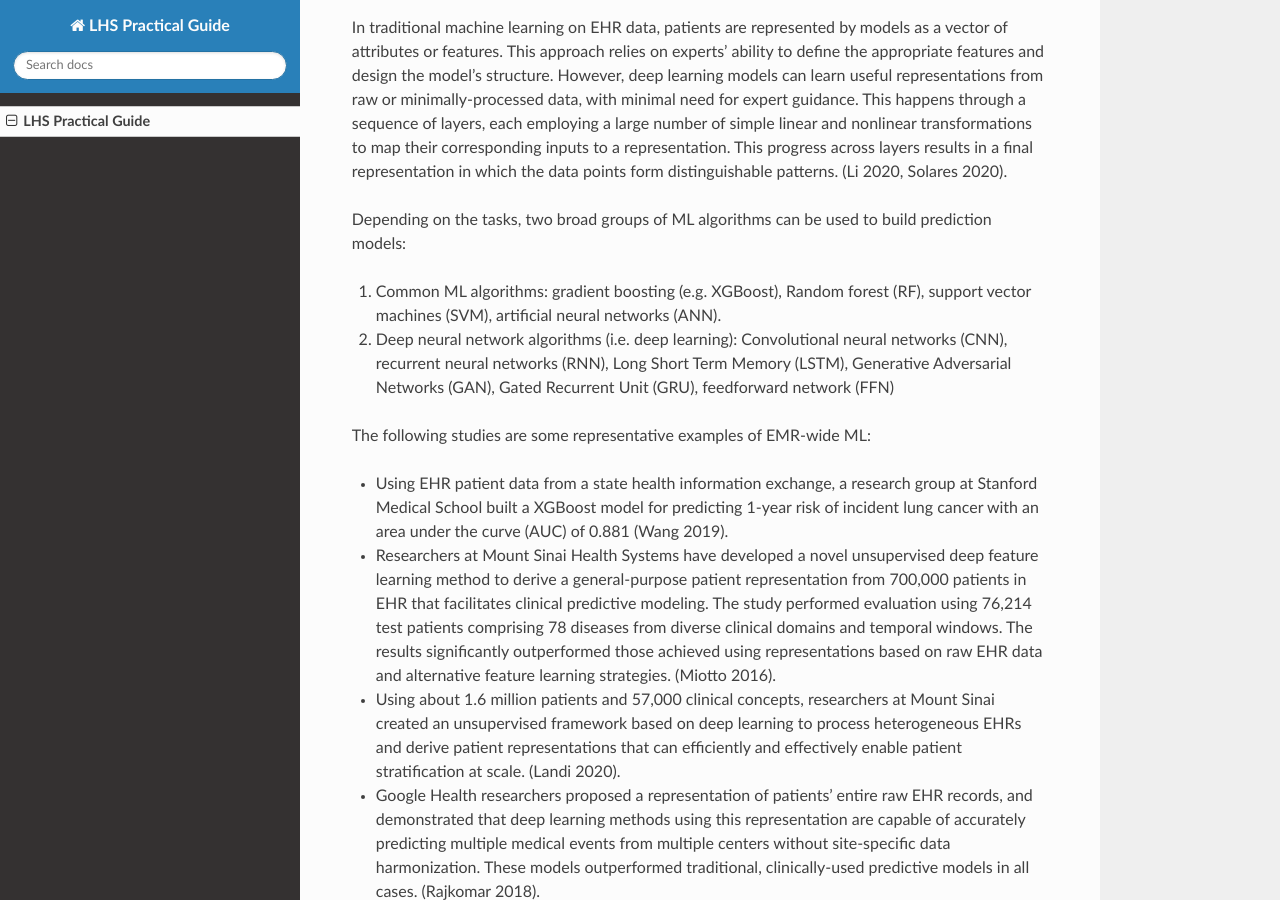
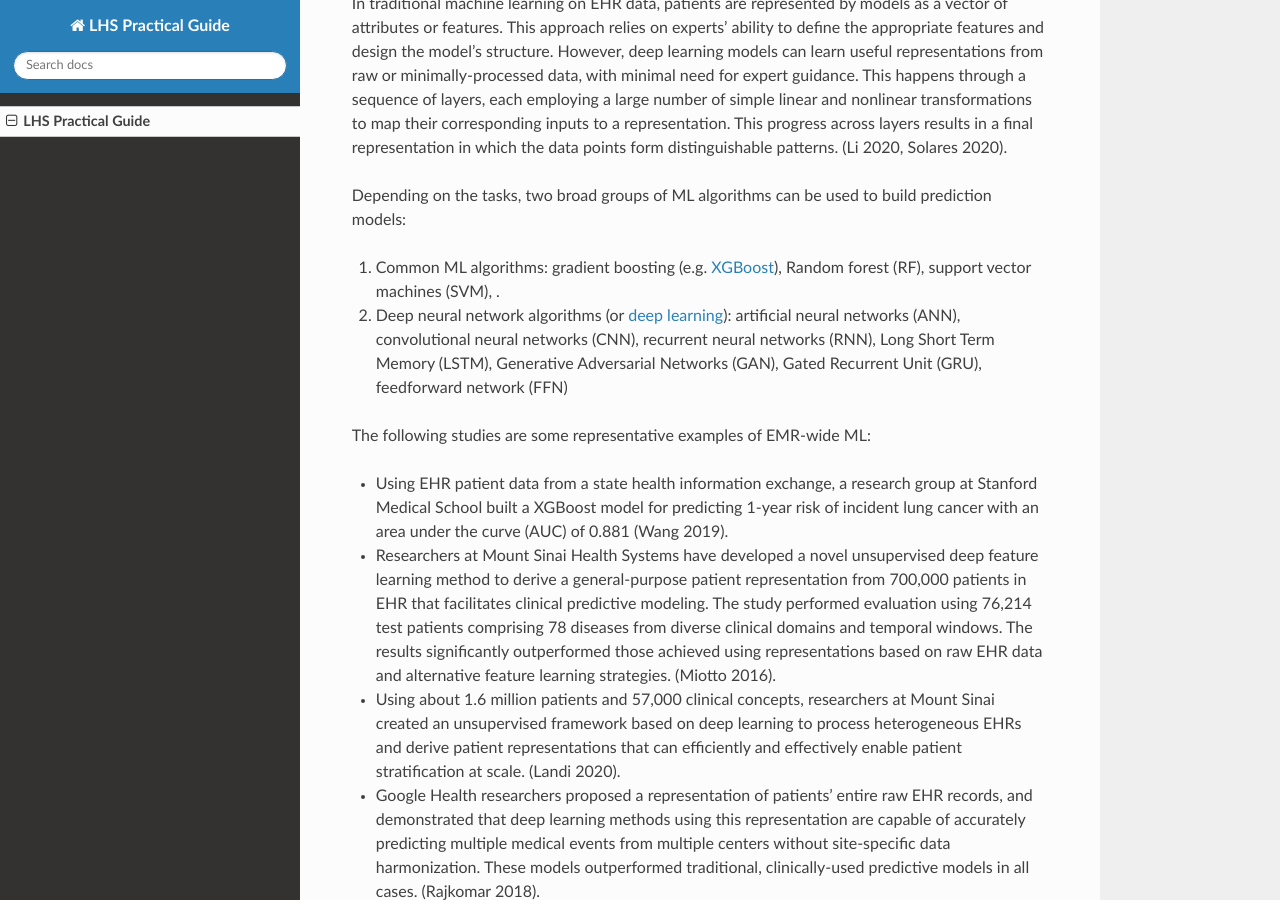
Before and after one commit to lhs-open/lhs-guide, an MkDocs documentation site: the page built from docs/index.md, in a window 1280 px wide and 900 px high, scrolled down 31120 px. Built offline with MkDocs 1.6.1, drawn with Linux system fonts in a browser that asks for light colours; nearby versions of some CDN libraries; some of the changed text lies outside the part shown.

```diff
--- a/docs/index.md
+++ b/docs/index.md
@@ -689,9 +689,9 @@ In traditional machine learning on EHR data, patients are represented by models
 
 Depending on the tasks, two broad groups of ML algorithms can be used to build prediction models:
 
-1.	Common ML algorithms: gradient boosting (e.g. XGBoost), Random forest (RF), support vector machines (SVM), artificial neural networks (ANN).
+1.	Common ML algorithms: gradient boosting (e.g. [XGBoost](https://xgboost.readthedocs.io/en/stable/)), Random forest (RF), support vector machines (SVM), .
 
-2.	Deep neural network algorithms (i.e. deep learning): Convolutional neural networks (CNN), recurrent neural networks (RNN), Long Short Term Memory (LSTM), Generative Adversarial Networks (GAN), Gated Recurrent Unit (GRU), feedforward network (FFN)
+2.	Deep neural network algorithms (or [deep learning](https://healthitanalytics.com/features/what-is-deep-learning-and-how-will-it-change-healthcare)): artificial neural networks (ANN), convolutional neural networks (CNN), recurrent neural networks (RNN), Long Short Term Memory (LSTM), Generative Adversarial Networks (GAN), Gated Recurrent Unit (GRU), feedforward network (FFN)
 
 The following studies are some representative examples of EMR-wide ML:
 
```
Also changed, not shown: other parts of docs/index.md (+5 -3 lines), README.md (+22 -3 lines).
